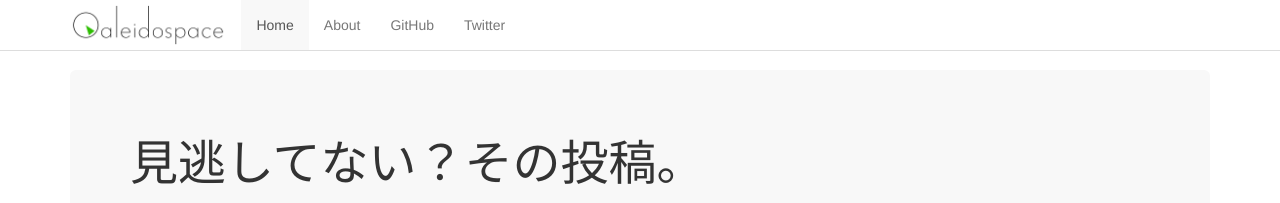
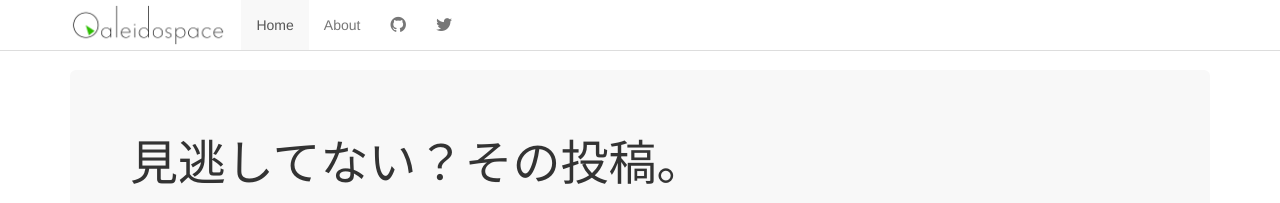
Before and after one commit to qaleidospace/qaleidospace.github.io, a Jekyll site: the page built from index.html, in a window 1280 px wide. Shown: the top 203 px of the page. Built offline with Jekyll 4.4.1, drawn with Linux system fonts in a browser that asks for light colours; nearby versions of some CDN libraries.

Commit message:
Replace some menu titles with icons

```diff
--- a/_includes/nav-item.html
+++ b/_includes/nav-item.html
@@ -1,3 +1,3 @@
-<li class="{% if page.url == include.page-url %}active{% endif %}">
+<li class="{% if page.url == include.page-url %}active{% endif %}{% if include.icon == 'true' %} icon{% endif %}">
     <a href="{{ include.link }}">{{ include.title }}</a>
 </li>
--- a/_includes/nav.html
+++ b/_includes/nav.html
@@ -13,8 +13,8 @@
       <ul class="nav navbar-nav">
         {% include nav-item.html title="Home" link="/" page-url="/" %}
         {% include nav-item.html title="About" link="http://qiita.com/koher/items/b5c7c949aa62c60d5457" page-url="/about.html" %}
-        {% include nav-item.html title="GitHub" link="https://github.com/qaleidospace" page-url="/github.html" %}
-        {% include nav-item.html title="Twitter" link="https://twitter.com/Qaleidospace" page-url="/twitter.html" %}
+        {% include nav-item.html title="<i class=\"fa fa-github\"></i>" icon="true" link="https://github.com/qaleidospace" page-url="/github.html" %}
+        {% include nav-item.html title="<i class=\"fa fa-twitter\"></i>" icon="true" link="https://twitter.com/Qaleidospace" page-url="/twitter.html" %}
       </ul>
     </div><!--/.nav-collapse -->
   </div>
--- a/css/common.css
+++ b/css/common.css
@@ -33,6 +33,10 @@ footer {
 .navbar-default {
   background-color: #fff;
   border-color: rgb(221, 221, 221);
+}
+
+.navbar-default .navbar-nav>li.icon>a {
+  font-size: large;
 }
 
 .navbar-default .navbar-nav>li>a:hover, .navbar-default .navbar-nav>li.active>a:hover {
```
